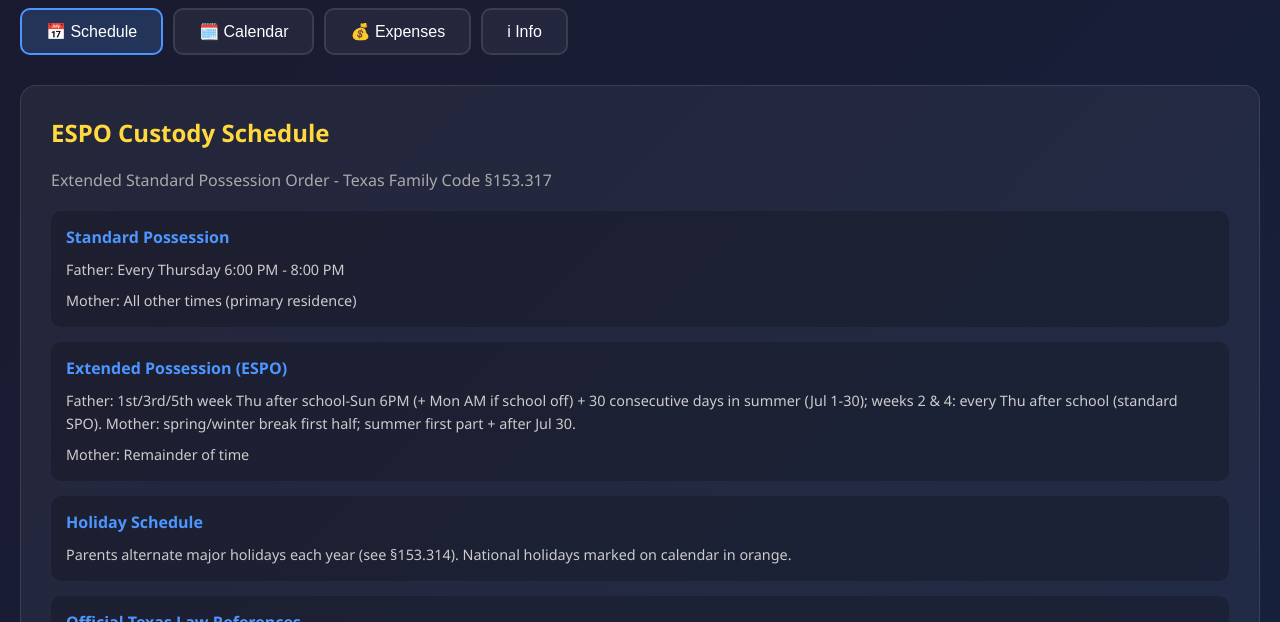
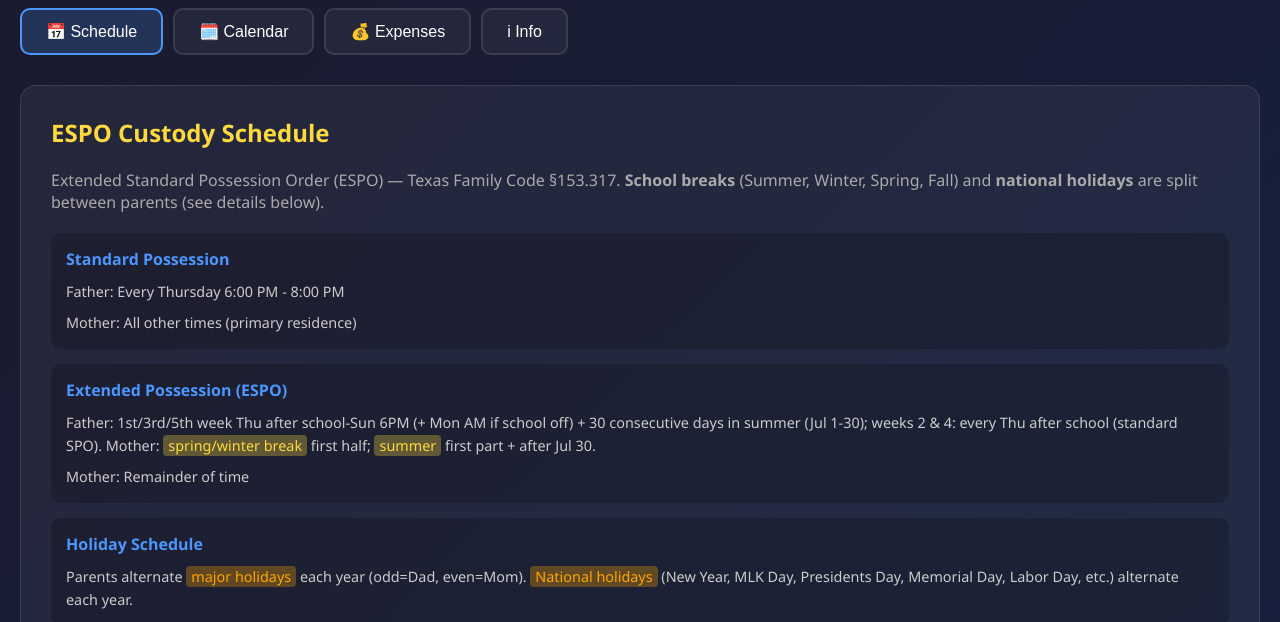
Before and after one commit to hanyunfan/co-parenting-portal, a plain HTML site: page index.html in a window 1280 px wide. Shown: the part 178-800 px from the top of the page. Drawn offline with Linux system fonts and the light colour scheme.

Commit message:
Simplify calendar to 2 colors (Dad/Mom); add text highlights for school/national holidays

```diff
--- a/index.html
+++ b/index.html
@@ -79,11 +79,10 @@
         .cal-day.dad { background: rgba(77,150,255,0.35); border: 1px solid rgba(77,150,255,0.6); }
         .cal-day.dad-partial { background: rgba(77,150,255,0.2); border: 1px dashed rgba(77,150,255,0.5); }
         .cal-day.mom { background: rgba(255,107,107,0.25); }
-        .cal-day.holiday { background: rgba(255,217,61,0.35); }
-        .cal-day.national-holiday { background: rgba(255,165,0,0.4); border: 1px solid rgba(255,165,0,0.7); }
-        .cal-day.summer-dad { background: rgba(155,89,232,0.5); border: 2px solid rgba(155,89,232,0.8); }
-        .cal-day.summer-mom { background: rgba(255,107,107,0.15); }
-        .cal-day.fd-mdspecial { background: rgba(255,105,180,0.5); border: 2px solid rgba(255,105,180,0.9); border-radius: 6px; }
+
+        /* Text highlights for schedule descriptions */
+        .hl-school { background: rgba(255,217,61,0.3); color: #ffd93d; padding: 1px 5px; border-radius: 4px; font-weight: 500; }
+        .hl-national { background: rgba(255,165,0,0.3); color: #ffa500; padding: 1px 5px; border-radius: 4px; font-weight: 500; }
 
         .cal-container { display: block; }
         .disclaimer { background: rgba(255,0,0,0.1); border: 1px solid rgba(255,0,0,0.3); border-radius: 8px; padding: 12px; margin-top: 20px; color: #ff8888; font-size: 0.85rem; line-height: 1.6; }
@@ -192,7 +191,7 @@
         <div class="section" id="section-calendar">
             <div class="card">
                 <h2 id="calendarTitle">RRISD Custody Calendars</h2>
-                <p id="calendarSubtitle" style="color:#aaa;margin-bottom:20px;">April 2026 - May 2027 | Blue = Dad | Red = Mom | Yellow = School Break | Orange = National Holiday</p>
+                <p id="calendarSubtitle" style="color:#aaa;margin-bottom:20px;">April 2026 - May 2027 | Blue = Dad | Red = Mom</p>
 
                 <div class="cal-mode-tabs" style="display:flex;gap:10px;margin-bottom:20px;">
                     <button class="nav-tab" id="btnSpo" onclick="showCalMode('spo')" style="min-width:200px;">📅 SPO (Standard)</button>
@@ -205,10 +204,6 @@
                 <div class="legend">
                     <div class="legend-item"><div class="legend-color dad-blue"></div><span id="legendDad">Dad</span></div>
                     <div class="legend-item"><div class="legend-color mom-red"></div><span id="legendMom">Mom</span></div>
-                    <div class="legend-item"><div class="legend-color holiday-yellow"></div><span id="legendHoliday">School Break</span></div>
-                    <div class="legend-item"><div class="legend-color national-holiday"></div><span id="legendNational">National Holiday</span></div>
-                    <div class="legend-item"><div class="legend-color fdmd-pink"></div><span id="legendFDMD">Father's/Mother's Day</span></div>
-                    <div class="legend-item"><div class="legend-color summer-purple"></div><span id="legendSummer">Summer (Mom: day after school ends → Jun 30 + Jul 31 - school resume; Dad: Jul 1-30)</span></div>
                 </div>
             </div>
         </div>
@@ -457,17 +452,17 @@ const i18n = {
         tabSchedule: '📅 Schedule', tabCalendar: '🗓️ Calendar',
         tabExpenses: '💰 Expenses', tabInfo: 'i️ Info',
         scheduleTitle: 'ESPO Custody Schedule',
-        scheduleDesc: 'Extended Standard Possession Order - Texas Family Code §153.317',
+        scheduleDesc: 'Extended Standard Possession Order (ESPO) — Texas Family Code §153.317. <b>School breaks</b> (Summer, Winter, Spring, Fall) and <b>national holidays</b> are split between parents (see details below).',
         standardTimeTitle: 'Standard Possession',
         standardDad: 'Father: Every Thursday 6:00 PM - 8:00 PM',
         standardMom: 'Mother: All other times (primary residence)',
         extendedTimeTitle: 'Extended Possession (ESPO)',
-        extendedDad: 'Father: 1st/3rd/5th week Thu after school-Sun 6PM (+ Mon AM if school off) + 30 consecutive days in summer (Jul 1-30); weeks 2 & 4: every Thu after school (standard SPO). Mother: spring/winter break first half; summer first part + after Jul 30.',
+        extendedDad: 'Father: 1st/3rd/5th week Thu after school-Sun 6PM (+ Mon AM if school off) + 30 consecutive days in summer (Jul 1-30); weeks 2 & 4: every Thu after school (standard SPO). Mother: <span class="hl-school">spring/winter break</span> first half; <span class="hl-school">summer</span> first part + after Jul 30.',
         extendedMom: 'Mother: Remainder of time',
         holidaysTitle: 'Holiday Schedule',
-        holidaysDesc: 'Parents alternate major holidays each year (see §153.314). National holidays marked on calendar in orange.',
+        holidaysDesc: 'Parents alternate <span class="hl-national">major holidays</span> each year (odd=Dad, even=Mom). <span class="hl-national">National holidays</span> (New Year, MLK Day, Presidents Day, Memorial Day, Labor Day, etc.) alternate each year.',
         calendarTitle: 'RRISD Calendar - Custody Schedule',
-        calendarSubtitle: 'April 2026 - May 2027 | Blue = Dad | Red = Mom | Yellow = School Break | Orange = National Holiday',
+        calendarSubtitle: 'April 2026 \u2013 May 2027 | <span class="hl-school">\u25a0 School Break</span> | <span class="hl-national">\u25a0 National Holiday</span> | Blue = Dad | Red = Mom',
         legendDadStd: "Dad: Thu 6-8pm (Standard)", legendDadEspo: "Dad: ESPO (1st/3rd/5th Thu - Mon AM)",
         legendMom: "Mom (primary residence)", legendShared: "School / Shared", legendHoliday: "Holiday / No School",
         expensesTitle: 'Texas Child Support - What\'s Covered',
@@ -503,17 +498,17 @@ const i18n = {
         tabSchedule: '📅 时间表', tabCalendar: '🗓️ 日历',
         tabExpenses: '💰 费用', tabInfo: 'i️ 信息',
         scheduleTitle: 'ESPO 抚养时间表',
-        scheduleDesc: '扩展标准探视令 - 德州家庭法 §153.317',
+        scheduleDesc: '扩展标准探视令 (ESPO) \u2014 德州家庭法 §153.317。<b>学校假期</b>(\u6691\u5047\u3001\u5bd2\u5047\u3001\u6625\u5047\u3001\u79cb\u5047) <b>\u6cd5\u5b9a\u8282\u5047\u65e5</b> \u7531\u7236\u6bcd\u8f6e\u6d41\uff08\u89c1\u4e0b\u65b9\u8be6\u7ec6\u8bf4\u660e\uff09\u3002',
         standardTimeTitle: '标准探视',
         standardDad: '父亲:每周四下午 6:00 - 8:00',
         standardMom: '母亲:其他所有时间(主要居住地)',
         extendedTimeTitle: '扩展探视 (ESPO)',
-        extendedDad: '父亲:第1/3/5周周四放学后至周日6点(+周一早如果学校不上课)+夏季30天(7月1-30日);第2/4周:每周四放学后(标准SPO).母亲:春假/寒假前半段;暑假第一部分+7月30日后剩余天数.',
+        extendedDad: '父亲:第1/3/5周周四放学后至周日6点(+周一早如果学校不上课)+夏季30天(7月1-30日);第2/4周:每周四放学后(标准SPO).母亲:<span class="hl-school">春假/寒假</span>前半段;<span class="hl-school">暑假</span>第一部分+7月30日后剩余天数.',
         extendedMom: '母亲:其余时间',
         holidaysTitle: '节假日安排',
-        holidaysDesc: '父母轮流过节(见§153.314)。美国法定节假日用橙色标注。',
+        holidaysDesc: '父母轮流过<span class="hl-national">主要节日</span>(奇年=爸爸,偶年=妈妈)。<span class="hl-national">美国法定节假日</span>(\u5143\u65e5\u3001\u9a6c\u4e01\u8def\u5fb7\u91d1\u65e5\u3001\u603b\u7edf\u65e5\u3001\u9668\u4ea1\u5c06\u58eb\u7eaa\u5ff5\u65e5\u3001\u52b3\u52a8\u8282\u7b49)每年轮流。',
         calendarTitle: 'RRISD 校历 - 抚养时间表',
-        calendarSubtitle: '2026年4月 - 2027年5月 | 蓝色=爸爸 | 红色=妈妈 | 黄色=学校假期 | 橙色=美国法定节假日',
+        calendarSubtitle: '2026\u5e744\u6708 \u2013 2027\u5e745\u6708 | <span class="hl-school">\u25a0 \u5b66\u6821\u5047\u671f</span> | <span class="hl-national">\u25a0 \u6cd5\u5b9a\u8282\u65e5</span> | \u84dd\u8272=爸爸 | \u7ea2\u8272=妈妈',
         legendDadStd: "爸爸:周四6-8点(标准)", legendDadEspo: "爸爸:ESPO(第1/3/5周周四+周日)",
         legendMom: "妈妈(主要居住地)", legendShared: "学校/共享", legendHoliday: "放假/不上课",
         expensesTitle: '德州子女抚养费 - 涵盖项目',
@@ -763,11 +758,27 @@ function generateSPOCalendar(lang) {
             // Summer break: SPO suspended, regular schedule pauses; treat as holiday/break period
             const isSummerBreak = breakInfo && (breakInfo.label.en === 'Summer Break' || breakInfo.label.cn === '暑假');
             if (isHoliday) {
-                dayDiv.classList.add('holiday');
+                // Apply custody split to school break days (mom first half, dad second half)
+                const bc = getSchoolBreakCustody(dateStr);
+                dayDiv.classList.add(bc === 'mom' ? 'mom' : 'dad');
                 labelDiv.textContent = (breakInfo.label[lang] || breakInfo.label.en);
             } else if (natHoliday) {
-                dayDiv.classList.add('national-holiday');
-                labelDiv.textContent = natHoliday[lang] || natHoliday.en;
+                // National holidays: use alternating schedule
+                const tg = getThanksgivingCustody(dateStr);
+                const xm = getChristmasCustody(dateStr);
+                const yr = new Date(dateStr).getFullYear();
+                const isOdd = yr % 2 === 1;
+                if (tg !== 'none') {
+                    dayDiv.classList.add(tg === 'mom' ? 'mom' : 'dad');
+                    labelDiv.textContent = natHoliday[lang] || natHoliday.en;
+                } else if (xm !== 'none') {
+                    dayDiv.classList.add(xm === 'mom' ? 'mom' : 'dad');
+                    labelDiv.textContent = natHoliday[lang] || natHoliday.en;
+                } else {
+                    // Other national holidays: odd=Dad, even=Mom
+                    dayDiv.classList.add(isOdd ? 'dad' : 'mom');
+                    labelDiv.textContent = natHoliday[lang] || natHoliday.en;
+                }
             } else if (isThursday && !isSummerBreak) {
                 dayDiv.classList.add('dad');
                 labelDiv.textContent = lang === 'cn' ? '爸爸6-8pm' : 'Dad 6-8pm';
@@ -1000,16 +1011,25 @@ function generateESPOCalendar(lang) {
             // 5) ESPO base
             const isFD = getFathersDayWeekend(dateStr);
             const isMD = getMothersDayWeekend(dateStr);
-            if (isFD || isMD) {
-                dayDiv.classList.add('fd-mdspecial');
-                labelDiv.textContent = isFD
+            const yr = new Date(dateStr).getFullYear();
+            const isOdd = yr % 2 === 1;
+            if (isFD) {
+                // Dad gets Father's Day in odd years; Mom in even years
+                dayDiv.classList.add(isOdd ? 'dad' : 'mom');
+                labelDiv.textContent = isOdd
                     ? (lang === 'cn' ? '爸爸(父亲节!)' : 'Dad-FD')
-                    : (lang === 'cn' ? '妈妈(母亲节!)' : 'Mom-MD');
+                    : (lang === 'cn' ? '妈妈(父亲节!)' : 'Mom-FD');
+            } else if (isMD) {
+                // Mom gets Mother's Day in even years; Dad in odd years
+                dayDiv.classList.add(isOdd ? 'dad' : 'mom');
+                labelDiv.textContent = !isOdd
+                    ? (lang === 'cn' ? '妈妈(母亲节!)' : 'Mom-MD')
+                    : (lang === 'cn' ? '爸爸(母亲节!)' : 'Dad-MD');
             } else if (isDadSummerDay) {
-                dayDiv.classList.add('summer-dad');
+                dayDiv.classList.add('dad');
                 labelDiv.textContent = lang === 'cn' ? '爸爸(暑假30天)' : 'Dad-Sum';
             } else if (isMomSummerDay_val) {
-                dayDiv.classList.add('summer-mom');
+                dayDiv.classList.add('mom');
                 labelDiv.textContent = lang === 'cn' ? '妈妈(暑假剩余)' : 'Mom-Sum';
             } else if (isHoliday) {
                 dayDiv.classList.add(breakCustody === 'mom' ? 'mom' : 'dad');
@@ -1027,7 +1047,8 @@ function generateESPOCalendar(lang) {
                     labelDiv.textContent = (breakInfo.label[lang] || breakInfo.label.en);
                 }
             } else if (natHoliday) {
-                dayDiv.classList.add('national-holiday');
+                // Other national holidays: odd=Dad, even=Mom
+                dayDiv.classList.add(isOdd ? 'dad' : 'mom');
                 labelDiv.textContent = natHoliday[lang] || natHoliday.en;
             } else if (isThisDayESPO) {
                 dayDiv.classList.add('dad');
@@ -1062,17 +1083,17 @@ function setLanguage(lang) {
     document.getElementById('tabExpenses').textContent = t.tabExpenses;
     document.getElementById('tabInfo').textContent = t.tabInfo;
     document.getElementById('scheduleTitle').textContent = t.scheduleTitle;
-    document.getElementById('scheduleDesc').textContent = t.scheduleDesc;
+    document.getElementById('scheduleDesc').innerHTML = t.scheduleDesc;
     document.getElementById('standardTimeTitle').textContent = t.standardTimeTitle;
     document.getElementById('standardDad').textContent = t.standardDad;
     document.getElementById('standardMom').textContent = t.standardMom;
     document.getElementById('extendedTimeTitle').textContent = t.extendedTimeTitle;
-    document.getElementById('extendedDad').textContent = t.extendedDad;
+    document.getElementById('extendedDad').innerHTML = t.extendedDad;
     document.getElementById('extendedMom').textContent = t.extendedMom;
     document.getElementById('holidaysTitle').textContent = t.holidaysTitle;
-    document.getElementById('holidaysDesc').textContent = t.holidaysDesc;
+    document.getElementById('holidaysDesc').innerHTML = t.holidaysDesc;
     document.getElementById('calendarTitle').textContent = t.calendarTitle;
-    document.getElementById('calendarSubtitle').textContent = t.calendarSubtitle;
+    document.getElementById('calendarSubtitle').innerHTML = t.calendarSubtitle;
     // Legend uses static text
     document.getElementById('expensesTitle').textContent = t.expensesTitle;
     document.getElementById('expensesDesc').textContent = t.expensesDesc;
```
